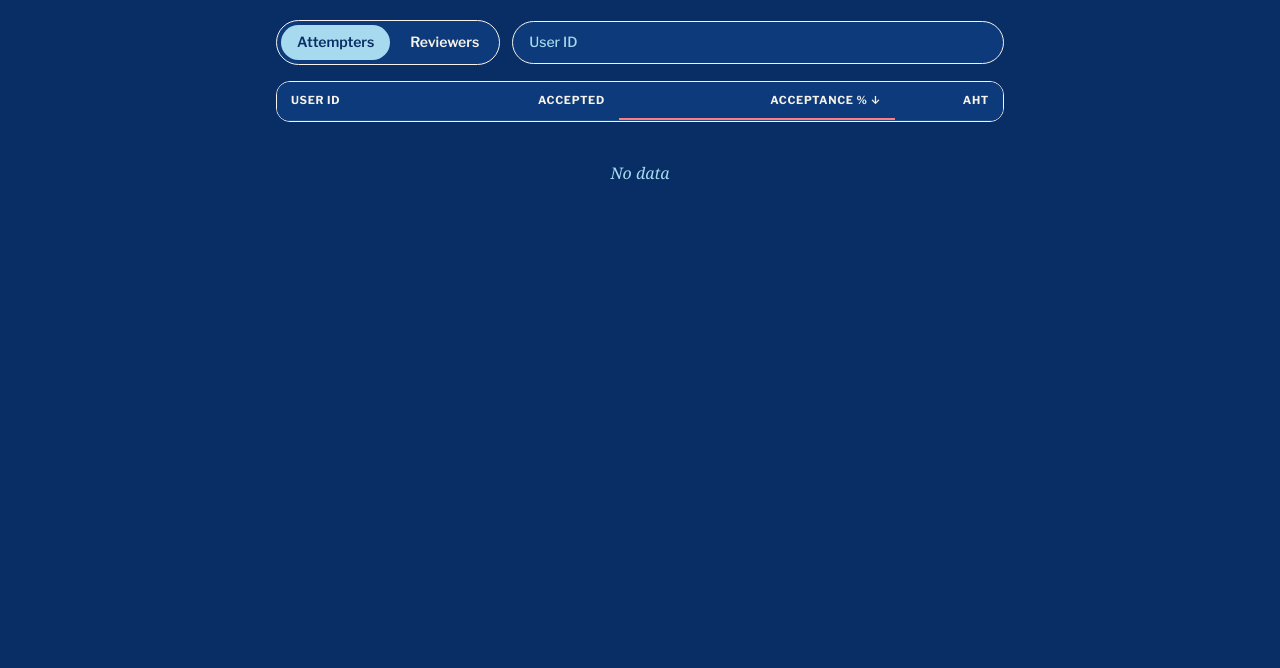
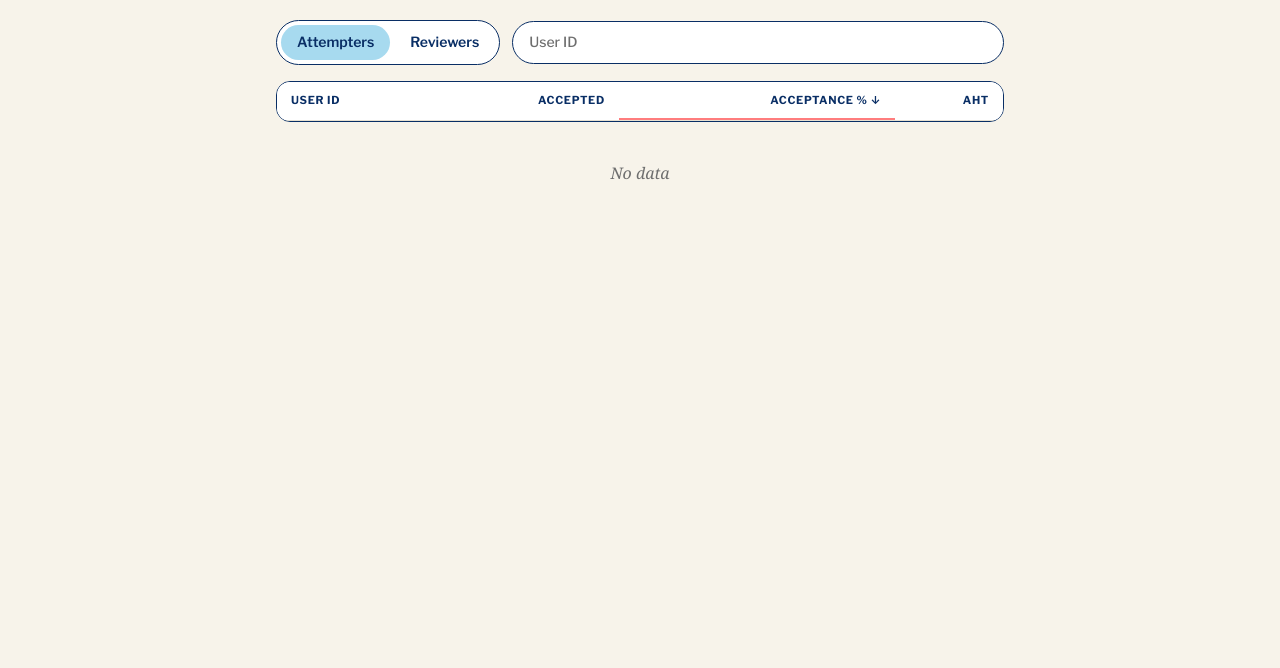
Before and after one commit to sofia-urosa/MMSI1026, a website: page index.html in a window 1280 px wide. Shown: the part 132-800 px from the top of the page. Drawn offline with nearby package versions, Linux system fonts and the dark colour scheme; no server answers.

Commit message:
Update styles.css

```diff
--- a/styles.css
+++ b/styles.css
@@ -9,18 +9,7 @@
   --accent-ink: #092e65;
   --pop: #ff7d7e;
 }
-@media (prefers-color-scheme: dark) {
-  :root {
-    --bg: #092e65;
-    --panel: #0d3a7a;
-    --ink: #f7f3ea;
-    --text: #f7f3ea;
-    --muted: #a7daef;
-    --line: #1f4c8c;
-    --accent: #a7daef;
-    --accent-ink: #092e65;
-  }
-}
+
 * { box-sizing: border-box; }
 body {
   margin: 0;
```
